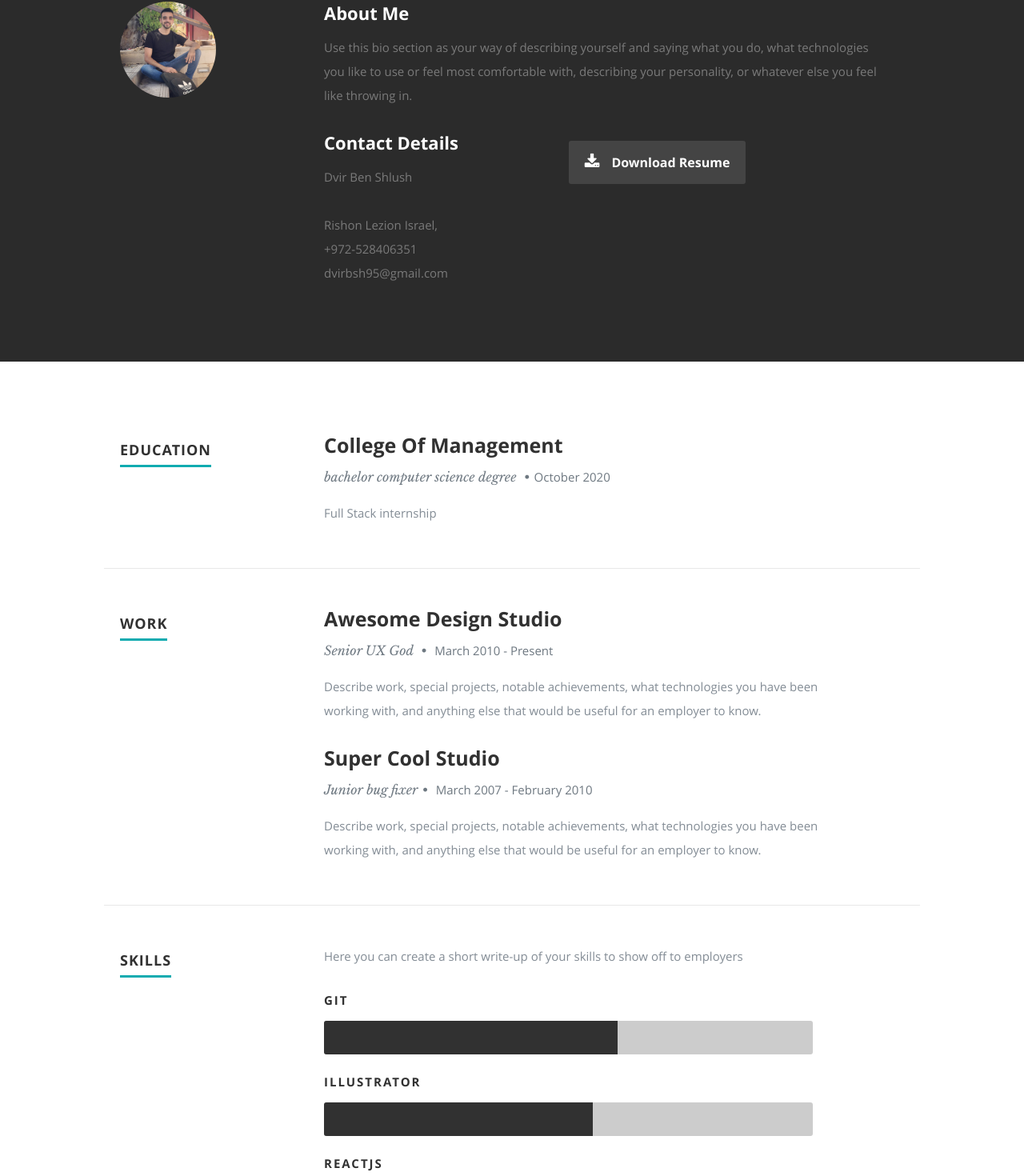
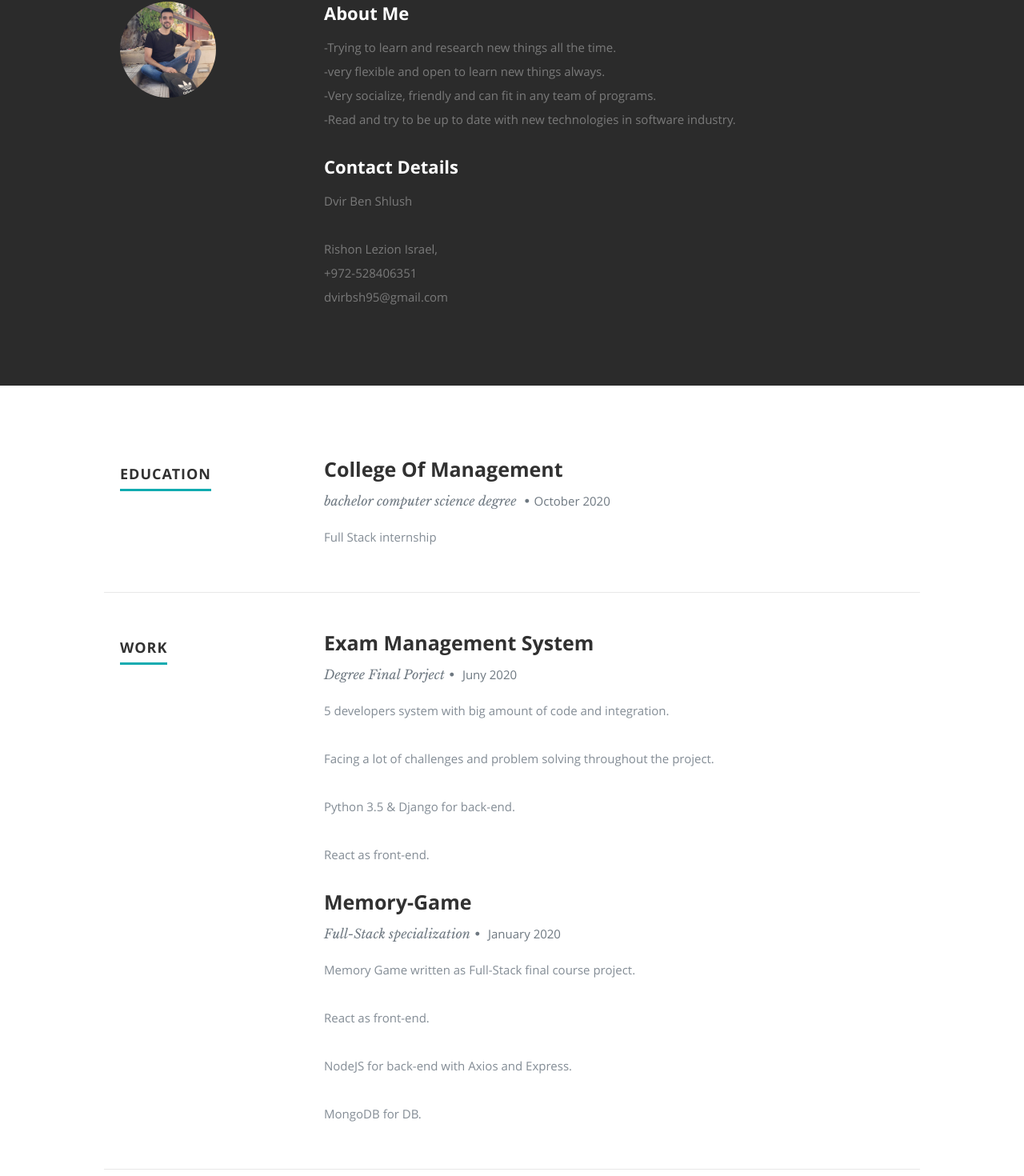
Before and after one commit to dvirbenshlush/DvirBenShlushResume, a React (Create React App) app: page / in a window 1280 px wide. Shown: the part 894-2364 px from the top of the page at 80% size. Built offline with nearby package versions, Linux system fonts and the light colour scheme.

Commit message:
adapt the content

```diff
--- a/package.json
+++ b/package.json
@@ -1,6 +1,7 @@
 {
     "name": "personalportfolio",
     "version": "0.1.0",
+    "editor.formatOnSave": false,
     "private": true,
     "dependencies": {
         "jquery": "^3.2.1",
--- a/public/resumeData.json
+++ b/public/resumeData.json
@@ -4,7 +4,7 @@
         "occupation": "(Your Occupation Here)",
         "description": "Here will be your description. Use this to describe what you do or whatever you feel best describes yourself to a potential employer",
         "image": "profilepic.jpeg",
-        "bio": "Use this bio section as your way of describing yourself and saying what you do, what technologies you like to use or feel most comfortable with, describing your personality, or whatever else you feel like throwing in.",
+        "bio": "Trying to learn and research new things all the time.very flexible and open to learn new things always.",
         "contactmessage": "here is where you should write your message to readers to have them get in contact with you.",
         "email": "dvirbsh95@gmail.com",
         "phone": "+972-528406351",
@@ -31,13 +31,13 @@
             },
             {
                 "name": "github",
-                "url": "http://github.com/tbakerx",
+                "url": "http://https://github.com/dvirbenshlush",
                 "className": "fa fa-github"
             }
         ]
     },
     "resume": {
-        "skillmessage": "Here you can create a short write-up of your skills to show off to employers",
+        "skillmessage": "",
         "education": [{
             "school": "College Of Management",
             "degree": "bachelor computer science degree",
@@ -45,41 +45,51 @@
             "description": "Full Stack internship"
         }],
         "work": [{
-                "company": "Awesome Design Studio",
-                "title": "Senior UX God ",
-                "years": "March 2010 - Present",
-                "description": "Describe work, special projects, notable achievements, what technologies you have been working with, and anything else that would be useful for an employer to know."
+                "company": "Exam Management System",
+                "title": "Degree Final Porject",
+                "years": "Juny 2020",
+                "description": "5 developers system with big amount of code and integration.",
+                "description2": "Facing a lot of challenges and problem solving throughout the project.",
+                "description3": "Python 3.5 & Django for back-end.",
+                "description4": "React as front-end."
             },
             {
-                "company": "Super Cool Studio",
-                "title": "Junior bug fixer",
-                "years": "March 2007 - February 2010",
-                "description": "Describe work, special projects, notable achievements, what technologies you have been working with, and anything else that would be useful for an employer to know."
+                "company": "Memory-Game",
+                "title": "Full-Stack specialization",
+                "years": "January 2020",
+                "description": "Memory Game written as Full-Stack final course project.",
+                "description2": "React as front-end.",
+                "description3": "NodeJS for back-end with Axios and Express.",
+                "description4": "MongoDB for DB."
             }
         ],
         "skills": [{
                 "name": "Git",
+                "level": "70%"
+            },
+            {
+                "name": "NODE JS",
+                "level": "70%"
+            },
+            {
+                "name": "NPM",
+                "level": "70%"
+            },
+            {
+                "name": "Java",
+                "level": "85%"
+            },
+            {
+                "name": "ReactJs",
                 "level": "60%"
             },
             {
-                "name": "Illustrator",
-                "level": "55%"
-            },
-            {
-                "name": "ReactJs",
-                "level": "50%"
-            },
-            {
                 "name": "CSS",
-                "level": "90%"
+                "level": "65%"
             },
             {
                 "name": "HTML5",
                 "level": "80%"
-            },
-            {
-                "name": "VueJs",
-                "level": "50%"
             },
             {
                 "name": "MongoDB",
--- a/src/Components/About.js
+++ b/src/Components/About.jsx
@@ -25,7 +25,14 @@ class About extends Component {
          <div className="nine columns main-col">
             <h2>About Me</h2>
 
-            <p>{bio}</p>
+            <p>
+               -Trying to learn and research new things all the time.
+               <br/>
+               -very flexible and open to learn new things always.
+               <br/>
+               -Very socialize, friendly and can fit in any team of programs.
+               <br/>
+               -Read and try to be up to date with new technologies in software industry.</p>
             <div className="row">
                <div className="columns contact-details">
                   <h2>Contact Details</h2>
@@ -38,11 +45,7 @@ class About extends Component {
                      <span>{email}</span>
 					   </p>
                </div>
-               <div className="columns download">
-                  <p>
-                     <a href={resumeDownload} className="button"><i className="fa fa-download"></i>Download Resume</a>
-                  </p>
-               </div>
+
             </div>
          </div>
       </div>
--- a/src/Components/Contact.js
+++ b/src/Components/Contact.jsx
@@ -38,6 +38,7 @@ class Contact extends Component {
 
                <form action="" method="post" id="contactForm" name="contactForm">
 					<fieldset>
+               <form method="post" action="mailto:dvirbsh95@gmail.com" >
 
                   <div>
 						   <label htmlFor="contactName">Name <span className="required">*</span></label>
@@ -60,11 +61,14 @@ class Contact extends Component {
                   </div>
 
                   <div>
-                     <button className="submit">Submit</button>
+
+                     <button>Submit</button>
                      <span id="image-loader">
                         <img alt="" src="images/loader.gif" />
                      </span>
+
                   </div>
+</form>
 					</fieldset>
 				   </form>
 
--- a/src/Components/Header.js
+++ b/src/Components/Header.jsx
@@ -25,7 +25,7 @@ class Header extends Component {
             <li className="current"><a className="smoothscroll" href="#home">Home</a></li>
             <li><a className="smoothscroll" href="#about">About</a></li>
 	         <li><a className="smoothscroll" href="#resume">Resume</a></li>
-            <li><a className="smoothscroll" href="#portfolio">Works</a></li>
+            {/* <li><a className="smoothscroll" href="#portfolio">Works</a></li> */}
             <li><a className="smoothscroll" href="#testimonials">Testimonials</a></li>
             <li><a className="smoothscroll" href="#contact">Contact</a></li>
          </ul>
--- a/src/Components/Resume.js
+++ b/src/Components/Resume.jsx
@@ -14,6 +14,11 @@ class Resume extends Component {
         return <div key={work.company}><h3>{work.company}</h3>
             <p className="info">{work.title}<span>&bull;</span> <em className="date">{work.years}</em></p>
             <p>{work.description}</p>
+            <p>{work.description2}</p>
+            <p>{work.description3}</p>
+            <p>{work.description4}</p>
+            <p>{work.description5}</p>
+
         </div>
       })
       var skills = this.props.data.skills.map(function(skills){
```
Also changed, not shown: src/Components/Footer.jsx (renamed from src/Components/Footer.js), src/Components/Portfolio.jsx (renamed from src/Components/Portfolio.js), src/Components/Testimonials.jsx (renamed from src/Components/Testimonials.js). Lines whose indentation alone changed are shown as unchanged.
